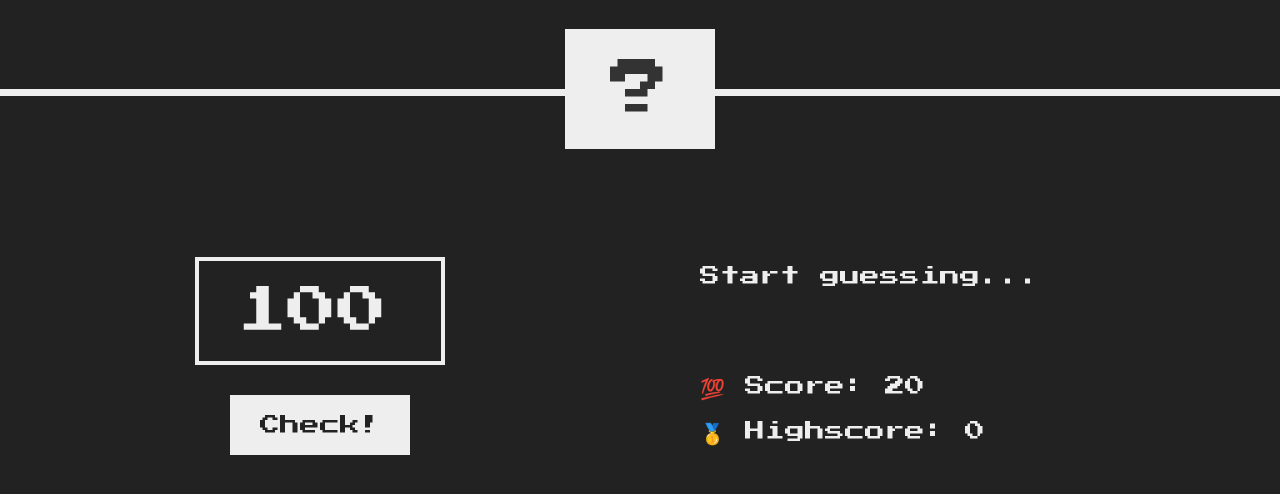
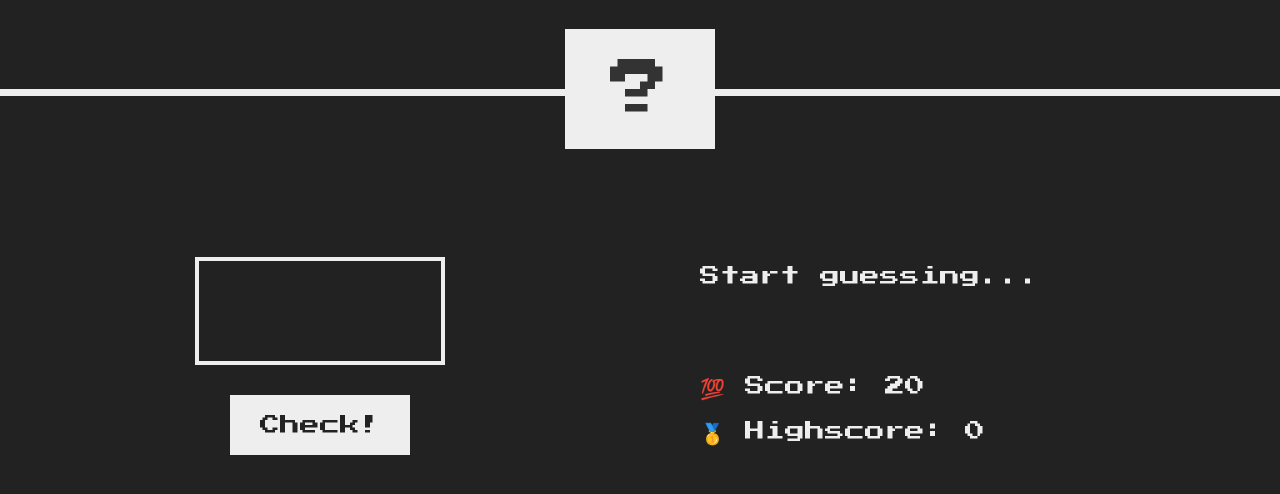
Before and after one commit to adig-1/Guessing-Game, a plain HTML site: page index.html in a window 1280 px wide. Shown: the part 184-678 px from the top of the page. Drawn offline with Linux system fonts and the light colour scheme.

Commit message:
Update index.html

```diff
--- a/index.html
+++ b/index.html
@@ -16,7 +16,7 @@
     </header>
     <main>
       <section class="left">
-        <input type="number" class="guess" value="100"/>
+        <input type="number" class="guess" value=""/>
         <button class="btn check">Check!</button>
       </section>
       <section class="right">
```
